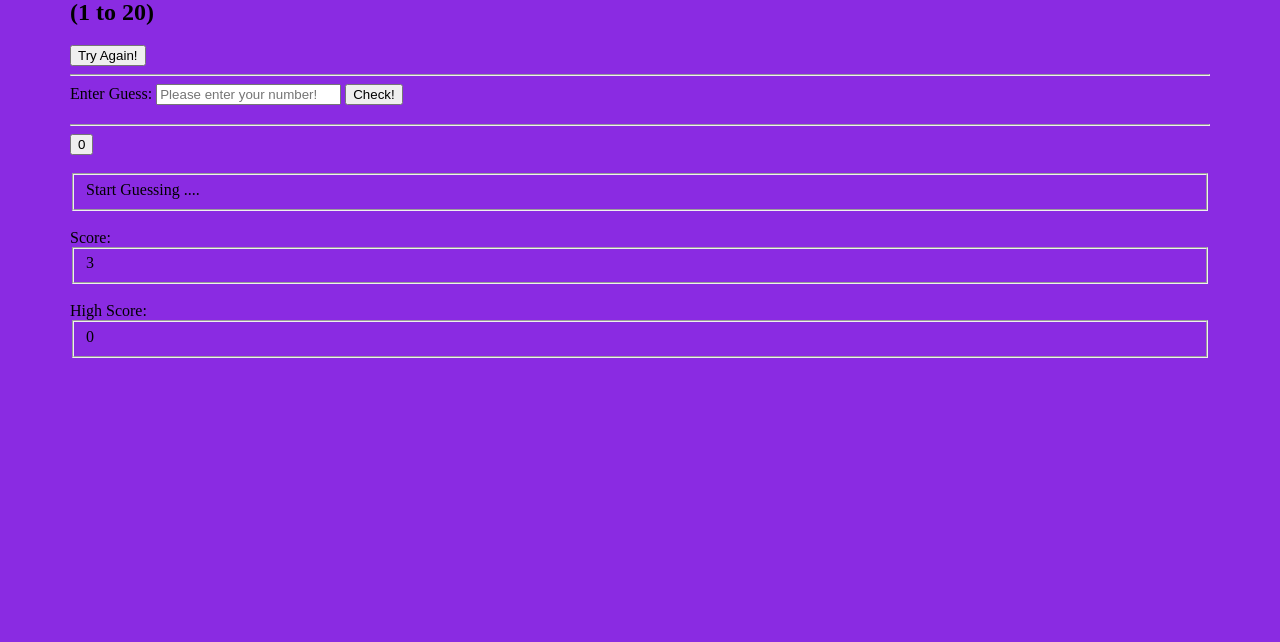
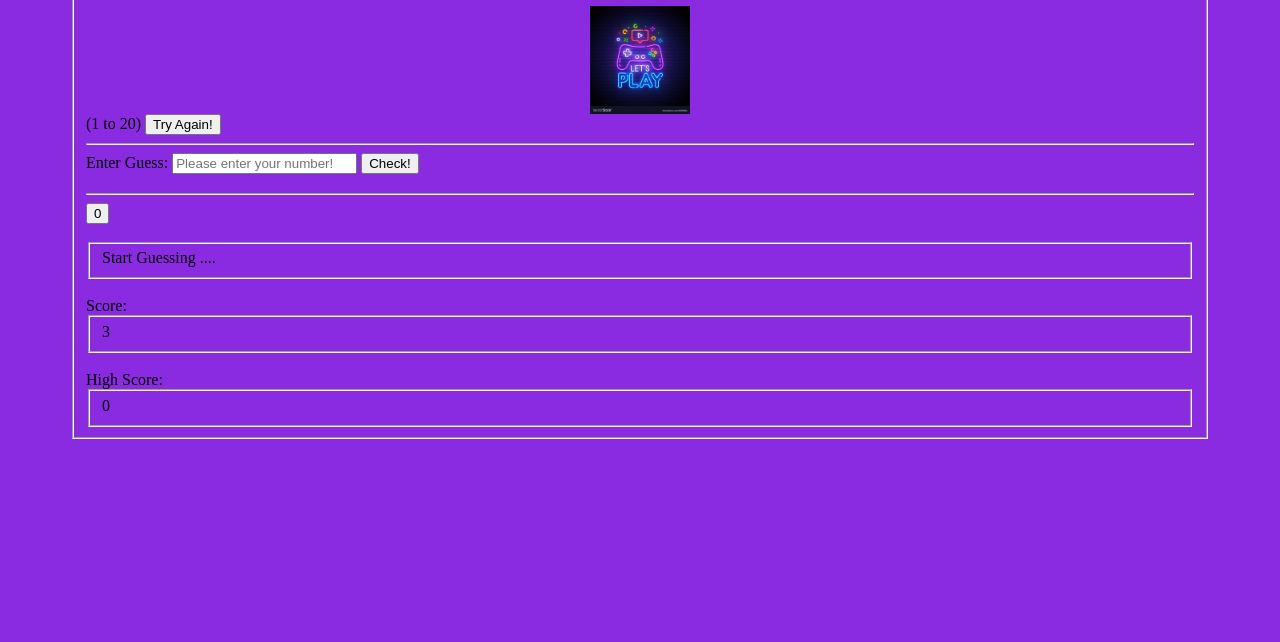
Before and after one commit to softwaree40/LearningDom, a plain HTML site: page index.html in a window 1280 px wide. Shown: the part 158-800 px from the top of the page. Drawn offline with Linux system fonts and the light colour scheme.

Commit message:
adding image

```diff
--- a/index.css
+++ b/index.css
@@ -3,3 +3,10 @@ body {
   margin: 50px;
   padding: 20px;
 }
+img {
+  width: 100px;
+  display: block;
+  margin-right: auto;
+  margin-left: auto;
+  margin-bottom: 0;
+}
--- a/index.html
+++ b/index.html
@@ -4,10 +4,12 @@
     <link rel="stylesheet" href="index.css">
        <title>We Are here</title>
    </head>
+    <fieldset>
     <body>
        <div class="outter-box">
          <h1>Guess A <sup>number</sup> Game</h1>
-         <h2>(1 to 20)</h2>
+         <img src="guess.jpg" alt="sorry not available"/>
+         <bold>(1 to 20)</bold>
          <button class="reset">Try Again!</button><br>
         <hr/>
          Enter Guess:
@@ -22,8 +24,10 @@
             <fieldset class="score-guess"></fieldset><br/>
             High Score:
             <fieldset class="good-guess">0</fieldset>
+
          </div>
        </div>
         <script src="index.js"></script>
     </body>
+    </fieldset>
 </html>
```
Also changed, not shown: guess.jpg (added).
